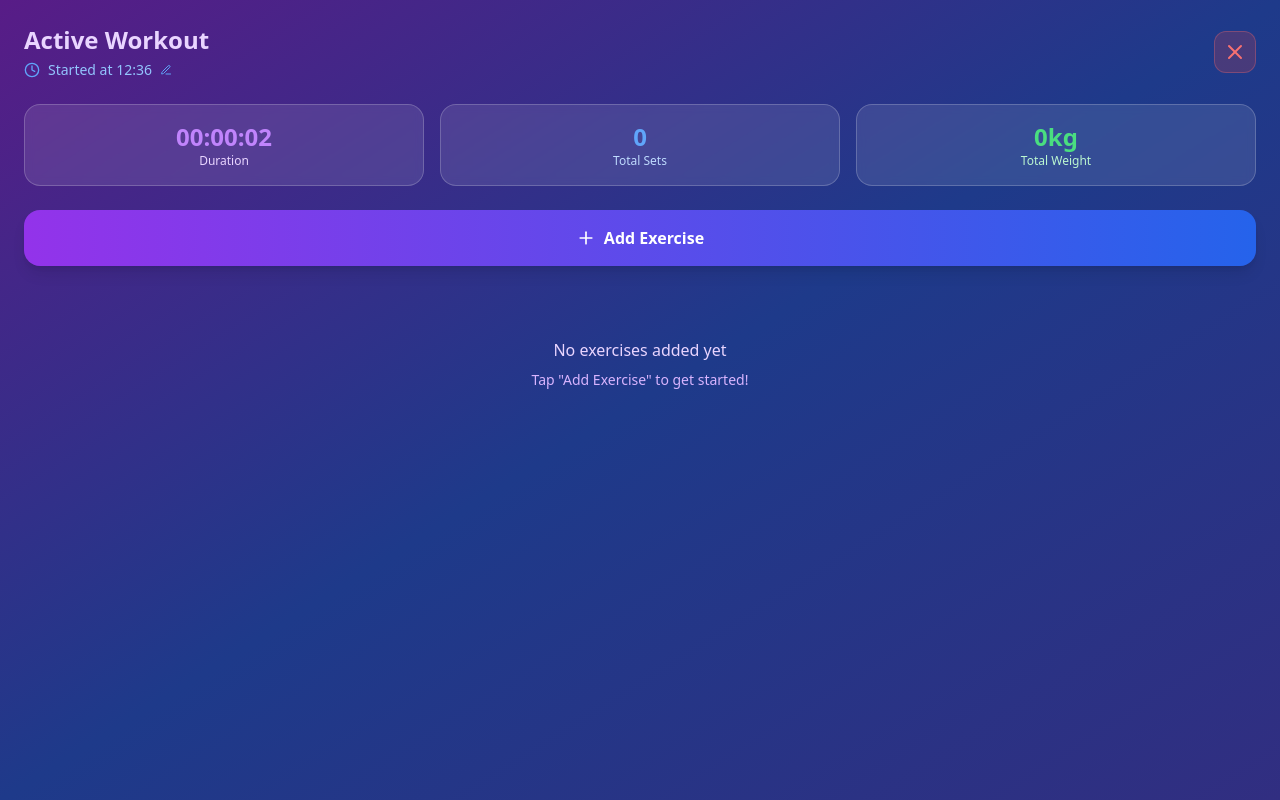
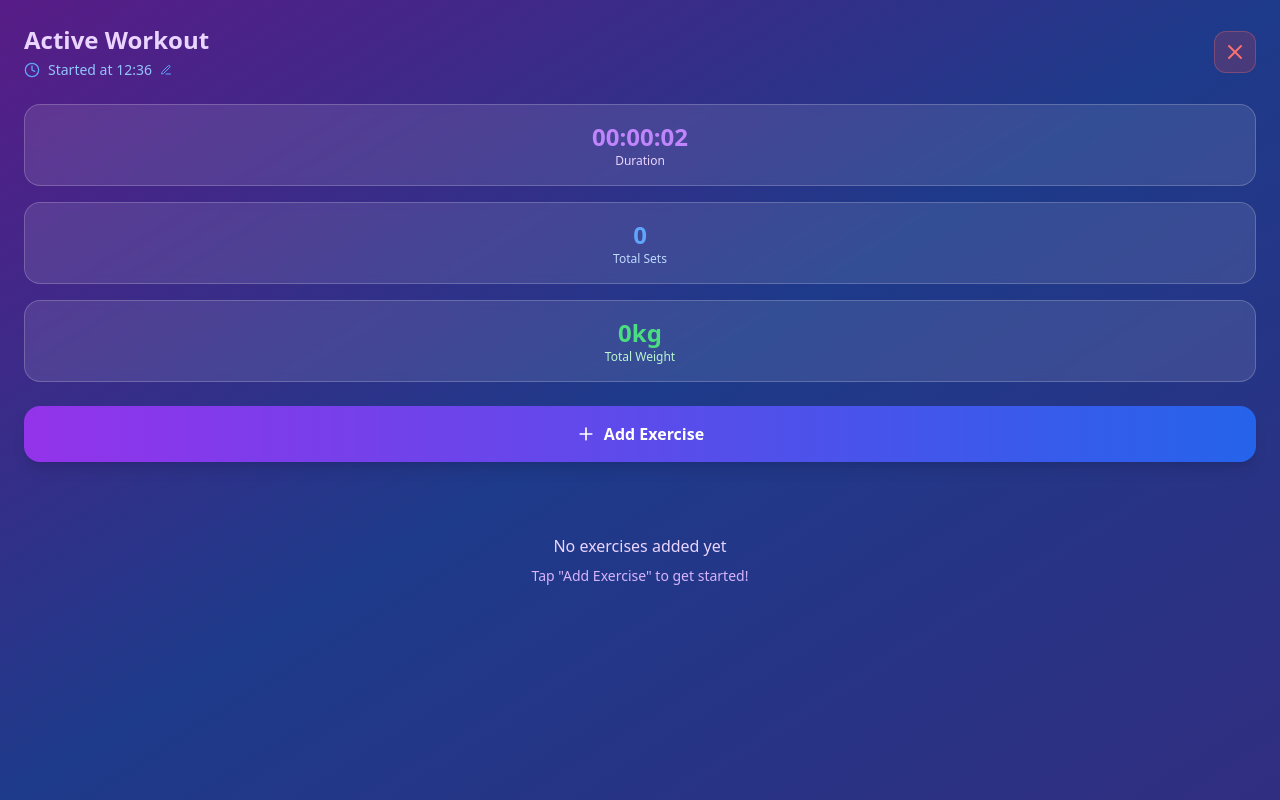
Before and after one commit to Bean-Machinie/pocket-lifts-flow, a React (Vite) app: page / in a window 1280 px wide. Both pictures are taken after a click on the button "Start New Workout". Built offline with nearby package versions, Linux system fonts and the light colour scheme.

Commit message:
Refactor: Stack workout stats cards
Stack the duration, total sets, and total weight cards vertically.

```diff
--- a/src/components/ActiveWorkout.tsx
+++ b/src/components/ActiveWorkout.tsx
@@ -172,7 +172,7 @@ export const ActiveWorkout: React.FC<ActiveWorkoutProps> = ({
       </div>
 
       {/* Stats */}
-      <div className="grid grid-cols-3 gap-4 mb-6">
+      <div className="flex flex-col gap-4 mb-6">
         <div className="bg-white/10 backdrop-blur-sm rounded-2xl p-4 text-center border border-white/20">
           <div className="text-2xl font-bold text-purple-400">{formatDuration(duration)}</div>
           <div className="text-xs text-purple-200">Duration</div>
```
